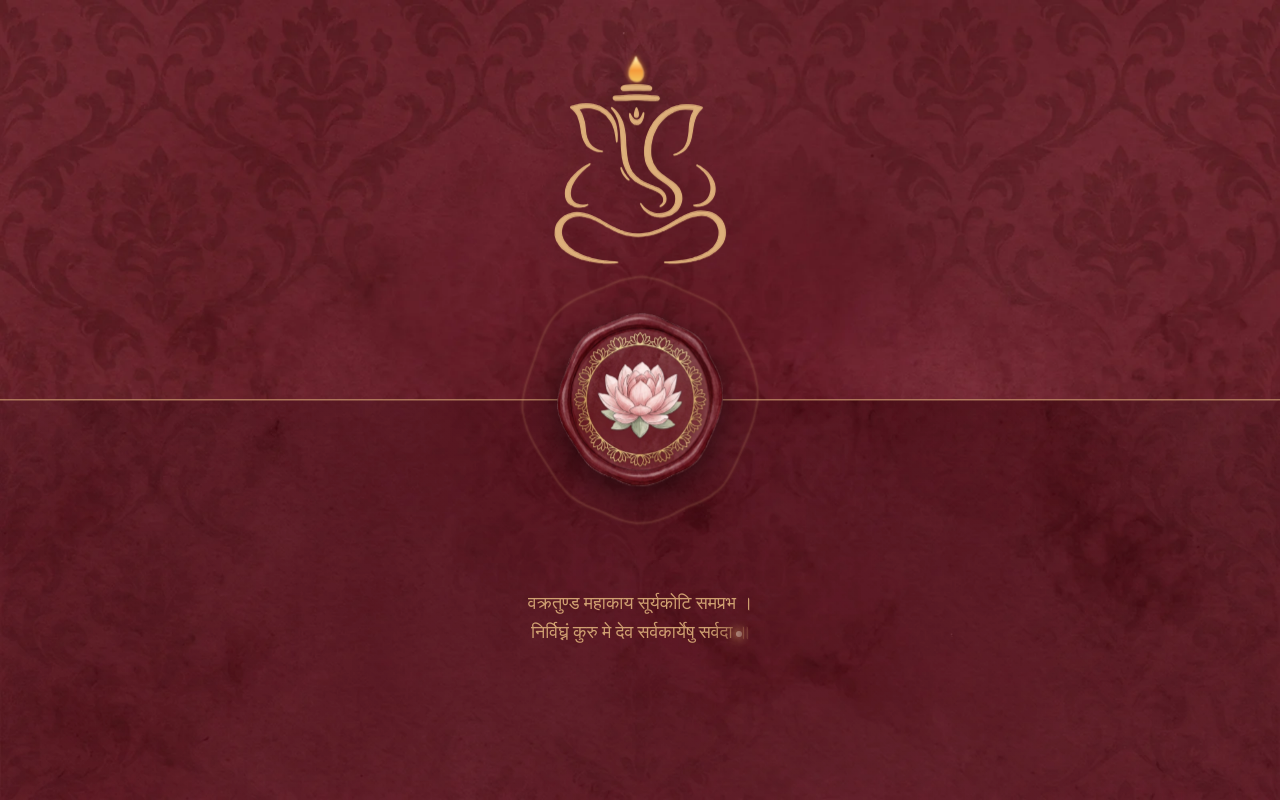
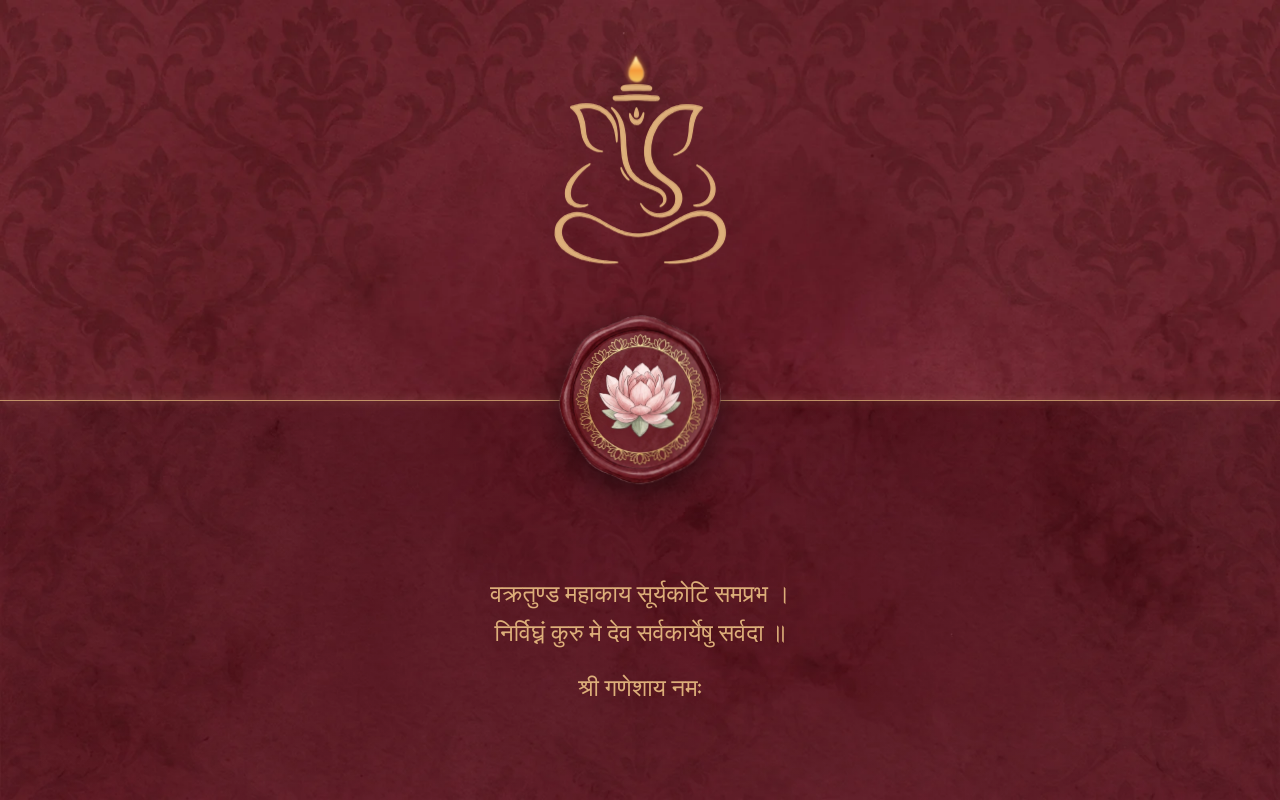
Before and after one commit to pandey407/engagement, a React (Vite) app: page / in a window 1280 px wide. Built offline with nearby package versions, Linux system fonts and the light colour scheme; a web font is replaced by a local one.

Commit message:
Envelope sequence: shloka assembles from gold dust (final as it lands), gold seam scratch, seal appears then pulses and becomes tappable

```diff
--- /dev/null
+++ b/src/components/DustText.tsx
@@ -0,0 +1,141 @@
+import { useEffect, useRef, useState } from 'react'
+import { prefersReducedMotion } from '../lib/motion'
+
+// Text that assembles itself from drifting gold dust (a "Thanos snap" in reverse), sweeping left to right.
+// A canvas flies dust particles (sampled from the text's own pixels) into place; right behind them the crisp
+// text is revealed by a sweeping mask, so each part turns sharp as its dust lands and the dust melts away.
+type Props = {
+  lines: string[]
+  className?: string
+  lineClassName?: string
+  start?: number // seconds before the dust starts moving
+  duration?: number // seconds for the sweep across all lines
+  onDone?: () => void
+}
+
+type P = { x: number; y: number; sx: number; sy: number; t0: number; crisp: number; size: number }
+
+const SPREAD = 90 // CSS px of margin around the text the dust can start from
+
+export function DustText({ lines, className = '', lineClassName = '', start = 0.3, duration = 2.8, onDone }: Props) {
+  const wrap = useRef<HTMLDivElement>(null)
+  const canvas = useRef<HTMLCanvasElement>(null)
+  const [sweep, setSweep] = useState<{ delay: number; length: number } | 'done' | null>(null)
+
+  useEffect(() => {
+    const box = wrap.current, cv = canvas.current
+    if (!box || !cv) return
+    if (prefersReducedMotion()) {
+      setSweep('done')
+      onDone?.()
+      return
+    }
+    let raf = 0
+    let cancelled = false
+
+    ;(async () => {
+      await document.fonts.ready
+      if (cancelled) return
+      const dpr = Math.min(window.devicePixelRatio || 1, 2)
+      const rect = box.getBoundingClientRect()
+      const W = rect.width + SPREAD * 2, H = rect.height + SPREAD * 2
+      cv.width = W * dpr; cv.height = H * dpr
+      cv.style.width = `${W}px`; cv.style.height = `${H}px`
+      const g = cv.getContext('2d')!
+      g.scale(dpr, dpr)
+
+      // 1. Draw the real text (same font, size, colour, position) to sample its pixels.
+      const spans = [...box.querySelectorAll<HTMLElement>('[data-line]')]
+      const style = getComputedStyle(spans[0])
+      const colour = style.color
+      g.font = `${style.fontWeight} ${style.fontSize} ${style.fontFamily}`
+      g.fillStyle = '#000'
+      g.textBaseline = 'alphabetic'
+      const lineBoxes: { top: number; bottom: number; left: number; width: number }[] = []
+      for (const s of spans) {
+        const r = s.getBoundingClientRect()
+        lineBoxes.push({ top: r.top - rect.top + SPREAD, bottom: r.bottom - rect.top + SPREAD, left: r.left - rect.left + SPREAD, width: r.width })
+        const m = g.measureText(s.textContent ?? '')
+        const asc = m.fontBoundingBoxAscent, desc = m.fontBoundingBoxDescent
+        const lh = parseFloat(getComputedStyle(s).lineHeight) || r.height
+        const baseline = r.top - rect.top + SPREAD + (lh - asc - desc) / 2 + asc
+        g.fillText(s.textContent ?? '', r.left - rect.left + SPREAD, baseline)
+      }
+      const img = g.getImageData(0, 0, cv.width, cv.height).data
+      g.clearRect(0, 0, W, H)
+
+      // 2. One particle per filled cell; each starts scattered up/right (dust blown back in) and lands in a
+      //    left-to-right sweep. Each line's crisp text is revealed by a hard-edged mask whose edge reaches a
+      //    particle exactly when it has landed; the particle vanishes at that moment, so the moment the dust
+      //    settles, that part of the text is final (no dust over crisp text, no soft half-revealed text).
+      const across = duration * 0.7 // seconds for the landing front to cross a line
+      const JIT = 0.12 // random spread in departure, keeps the dust organic
+      const FLY = duration * 0.35 // seconds each particle takes to land
+      const reveal = start + FLY + JIT // time the crisp edge passes x = 0 of a line
+      const step = 1.6, parts: P[] = []
+      for (let y = 0; y < H; y += step) {
+        const line = lineBoxes.find((l) => y >= l.top - 4 && y <= l.bottom + 4) ?? lineBoxes[0]
+        for (let x = 0; x < W; x += step) {
+          if (img[(Math.floor(y * dpr) * cv.width + Math.floor(x * dpr)) * 4 + 3] > 110) {
+            const a = Math.random() * Math.PI * 2, d = 25 + Math.random() * SPREAD
+            const xf = Math.min(Math.max((x - line.left) / line.width, 0), 1)
+            parts.push({
+              x, y,
+              sx: x + Math.cos(a) * d + 30 + Math.random() * 40,
+              sy: y + Math.sin(a) * d * 0.6 - 10,
+              t0: xf * across + Math.random() * JIT,
+              crisp: reveal + xf * across - start, // same clock as t0
+              size: 1.1 + Math.random() * 1.2,
+            })
+          }
+        }
+      }
+      const end = reveal + across - start + 0.05
+      const t0 = performance.now() + start * 1000
+      // Mask edge travels 0 → 100% of each line over `across` seconds (see .dust-reveal-run).
+      setSweep({ delay: reveal, length: across })
+      const ease = (t: number) => 1 - Math.pow(1 - t, 3)
+
+      const frame = (now: number) => {
+        const t = (now - t0) / 1000
+        g.clearRect(0, 0, W, H)
+        g.fillStyle = colour
+        for (const p of parts) {
+          const k = Math.min(Math.max((t - p.t0) / FLY, 0), 1)
+          if (k <= 0) continue
+          const e = ease(k)
+          if (t >= p.crisp) continue // the crisp text has taken over here
+          g.globalAlpha = Math.min(1, k * 1.6)
+          const s = p.size * (1 - e) + 1.6 * e
+          g.fillRect(p.sx + (p.x - p.sx) * e - s / 2, p.sy + (p.y - p.sy) * e - s / 2, s, s)
+        }
+        if (t < end) raf = requestAnimationFrame(frame)
+        else {
+          setSweep('done')
+          onDone?.()
+        }
+      }
+      raf = requestAnimationFrame(frame)
+    })()
+
+    return () => {
+      cancelled = true
+      cancelAnimationFrame(raf)
+    }
+  }, [])
+
+  const lineStyle =
+    sweep && sweep !== 'done' ? ({ animationDelay: `${sweep.delay}s`, animationDuration: `${sweep.length}s` } as const) : undefined
+  const lineClass = sweep === 'done' ? '' : sweep ? 'dust-reveal dust-reveal-run' : 'dust-reveal'
+
+  return (
+    <div ref={wrap} className={`relative ${className}`}>
+      {lines.map((l) => (
+        <span key={l} data-line className={`mx-auto block w-fit ${lineClass} ${lineClassName}`} style={lineStyle}>
+          {l}
+        </span>
+      ))}
+      <canvas ref={canvas} aria-hidden className="pointer-events-none absolute" style={{ left: -SPREAD, top: -SPREAD }} />
+    </div>
+  )
+}
--- a/src/components/Intro.tsx
+++ b/src/components/Intro.tsx
@@ -1,17 +1,29 @@
-import { useRef, type CSSProperties } from 'react'
+import { useEffect, useRef, useState, type CSSProperties } from 'react'
 import paperUrl from '../assets/envelope/paper.webp'
+import sealOutline from '../assets/seal/outline.svg?raw'
 import { invite } from '../content'
-import sealOutline from '../assets/seal/outline.svg?raw'
+import { gsap, prefersReducedMotion } from '../lib/motion'
+import { DustText } from './DustText'
 import { GaneshDraw } from './GaneshDraw'
 import { Seal } from './Ornaments'
-import { gsap, prefersReducedMotion } from '../lib/motion'
 
 const outlinePath = sealOutline.match(/ d="([^"]+)"/)?.[1] ?? ''
 const outlineView = sealOutline.match(/viewBox="([^"]+)"/)?.[1] ?? '0 0 100 100'
 
-// Shloka writing timing (seconds): starts while Ganesh is being drawn, one line after another.
-const WRITE_START = 0.8
-const WRITE_LINE = 2.6
+// Opening sequence (after Ganesh is drawn and the shloka has formed from dust):
+// invocation fades in → a gold line scratches across the seam → the seal appears → it bounces and becomes tappable.
+type Phase = 'writing' | 'invocation' | 'scratch' | 'seal' | 'ready'
+const NEXT: Record<Phase, [Phase, number] | null> = {
+  writing: null, // advanced by the shloka's onDone
+  invocation: ['scratch', 900],
+  scratch: ['seal', 900],
+  seal: ['ready', 700],
+  ready: null,
+}
+const at = (phase: Phase, from: Phase) => {
+  const order: Phase[] = ['writing', 'invocation', 'scratch', 'seal', 'ready']
+  return order.indexOf(phase) >= order.indexOf(from)
+}
 
 // Full-screen "envelope" the guest taps to open the invite.
 export function Intro({ onOpen }: { onOpen: () => void }) {
@@ -20,8 +32,17 @@ export function Intro({ onOpen }: { onOpen: () => void }) {
   const bottom = useRef<HTMLDivElement>(null)
   const content = useRef<HTMLDivElement>(null)
   const seal = useRef<HTMLButtonElement>(null)
+  const [phase, setPhase] = useState<Phase>(() => (prefersReducedMotion() ? 'ready' : 'writing'))
+
+  useEffect(() => {
+    const next = NEXT[phase]
+    if (!next) return
+    const id = setTimeout(() => setPhase(next[0]), next[1])
+    return () => clearTimeout(id)
+  }, [phase])
 
   const open = () => {
+    if (phase !== 'ready') return
     if (prefersReducedMotion()) return onOpen()
     gsap
       .timeline({ onComplete: onOpen })
@@ -34,41 +55,50 @@ export function Intro({ onOpen }: { onOpen: () => void }) {
 
   return (
     <div ref={root} className="fixed inset-0 z-50 overflow-hidden" style={{ '--paper': `url(${paperUrl})` } as CSSProperties}>
-      {/* Two envelope halves; the gold edges meet at the seam where the seal sits. */}
-      <div ref={top} className="envelope-flap absolute inset-x-0 top-0 h-1/2 border-b border-gold-light/60 shadow-[0_2px_10px_rgb(0_0_0/0.25)]" />
-      <div ref={bottom} className="envelope-flap-lower absolute inset-x-0 bottom-0 h-1/2 border-t border-gold-light/30" />
+      <div ref={top} className="envelope-flap absolute inset-x-0 top-0 h-1/2" />
+      <div ref={bottom} className="envelope-flap-lower absolute inset-x-0 bottom-0 h-1/2" />
 
       <div ref={content} className="text-cream">
-        {/* Top flap: Ganesh. Bottom flap: shloka and invocation, below the seal. */}
+        {/* Top flap: Ganesh draws himself. */}
         <div className="absolute inset-x-0 top-0 flex h-1/2 items-center justify-center pb-[min(19vw,5rem)]">
           <GaneshDraw className="w-[min(40vw,11rem,22svh)] text-gold-light drop-shadow-[0_6px_18px_rgb(0_0_0/0.35)]" />
         </div>
-        <div className="absolute inset-x-0 bottom-0 flex h-1/2 flex-col items-center justify-center gap-4 px-6 pt-[min(19vw,5rem)] text-center">
-          {/* The shloka is "written" line by line like a sacred text, then the invocation appears. */}
-          <p className="font-display text-base leading-relaxed text-gold-light/90 sm:text-lg">
-            {invite.shloka.map((line, i) => (
-              <span key={line} className="write-line" style={{ '--write-delay': `${WRITE_START + i * WRITE_LINE}s` } as CSSProperties}>
-                {line}
-              </span>
-            ))}
-          </p>
-          <p className="write-after font-display text-xl text-gold-light" style={{ animationDelay: `${WRITE_START + invite.shloka.length * WRITE_LINE}s` }}>
+
+        {/* Bottom flap: the shloka forms from gold dust, then the invocation. */}
+        <div className="absolute inset-x-0 bottom-0 flex h-1/2 flex-col items-center justify-center gap-5 px-5 pt-[min(19vw,5rem)] text-center">
+          <DustText
+            lines={invite.shloka}
+            className="font-display text-lg leading-relaxed text-gold-light sm:text-2xl"
+            onDone={() => setPhase((p) => (p === 'writing' ? 'invocation' : p))}
+          />
+          <p className={`font-display text-xl text-gold-light transition-all duration-1000 sm:text-2xl ${at(phase, 'invocation') ? 'opacity-100 blur-0' : 'translate-y-2 opacity-0 blur-sm'}`}>
             {invite.invocation}
           </p>
         </div>
+
+        {/* The seam: a gold line scratches across the envelope before the seal is placed. */}
+        <div
+          aria-hidden
+          className={`seam-line absolute inset-x-0 top-1/2 h-px origin-left bg-gold-light/80 ${at(phase, 'scratch') ? 'seam-line-drawn' : ''}`}
+        />
       </div>
 
       <button
         ref={seal}
         onClick={open}
+        disabled={phase !== 'ready'}
         aria-label={invite.openLabel}
-        className="absolute top-1/2 left-1/2 cursor-pointer w-[min(38vw,10rem)] -translate-x-1/2 -translate-y-1/2 drop-shadow-[0_10px_16px_rgb(0_0_0/0.5)] transition-[scale] duration-300 hover:scale-105 active:scale-95"
+        className={`absolute top-1/2 left-1/2 w-[min(38vw,10rem)] -translate-x-1/2 -translate-y-1/2 drop-shadow-[0_10px_16px_rgb(0_0_0/0.5)] ${
+          phase === 'ready' ? 'cursor-pointer' : 'pointer-events-none'
+        } ${at(phase, 'seal') ? 'seal-enter' : 'opacity-0'}`}
       >
-        {/* Gold rings shaped like the seal's wavy edge ripple outwards, and the seal pulses, to invite a tap. */}
-        <svg aria-hidden viewBox={outlineView} className="absolute inset-0 h-full w-full overflow-visible">
-          <path className="seal-ripple" d={outlinePath} />
-        </svg>
-        <Seal className="seal-pulse relative w-full" />
+        {/* Once ready: rings shaped like the seal's wavy edge ripple out, and the seal bounces. */}
+        {phase === 'ready' && (
+          <svg aria-hidden viewBox={outlineView} className="absolute inset-0 h-full w-full overflow-visible">
+            <path className="seal-ripple" d={outlinePath} />
+          </svg>
+        )}
+        <Seal className={`relative w-full ${phase === 'ready' ? 'seal-bounce' : ''}`} />
       </button>
     </div>
   )
--- a/src/index.css
+++ b/src/index.css
@@ -94,15 +94,7 @@ body {
   filter: drop-shadow(0 18px 30px rgb(74 10 24 / 0.25));
 }
 
-/* Envelope seal: slow pulse + expanding gold rings (traced to the seal's wavy edge) to show it can be pressed. */
-@keyframes seal-pulse {
-  0%, 100% { transform: scale(1); }
-  50% { transform: scale(1.06); }
-}
-.seal-pulse {
-  animation: seal-pulse 2.4s ease-in-out infinite;
-}
-/* One ring every 4s: it expands over the first 60%, then a calm pause. */
+/* Envelope seal: gold rings (traced to the seal's wavy edge) ripple out once it is ready. */
 @keyframes seal-ripple {
   0% { transform: scale(0.95); opacity: 0.8; }
   60%, 100% { transform: scale(1.6); opacity: 0; }
@@ -152,52 +144,50 @@ body {
   80% { transform: scale(1.02, 0.97) skewX(2.5deg); filter: drop-shadow(0 0 5px rgb(255 175 65 / 0.7)); }
 }
 
-/* Shloka written like ink on a sacred text: a feathered mask sweeps each line left to right,
-   with a small glowing nib at the writing edge. (Whole lines, so Devanagari conjuncts stay intact.) */
-.write-line {
-  position: relative;
-  display: block;
-  width: fit-content;
-  margin-inline: auto;
-  -webkit-mask: linear-gradient(90deg, #000 45%, transparent 55%) 100% 0 / 220% 100% no-repeat;
-  mask: linear-gradient(90deg, #000 45%, transparent 55%) 100% 0 / 220% 100% no-repeat;
-  animation: write-ink 2.4s linear var(--write-delay, 0s) forwards;
+/* DustText: the crisp text sits behind a hard-edged mask whose edge moves 0 → 100% of the line exactly as the
+   dust lands (mask is 200% wide, half opaque: position 100% hides all, 0% shows all, edge = linear in between). */
+.dust-reveal {
+  -webkit-mask: linear-gradient(90deg, #000 50%, transparent 50%) 100% 0 / 200% 100% no-repeat;
+  mask: linear-gradient(90deg, #000 50%, transparent 50%) 100% 0 / 200% 100% no-repeat;
 }
-@keyframes write-ink {
+.dust-reveal-run {
+  animation: dust-reveal 2s linear forwards;
+}
+@keyframes dust-reveal {
   to { -webkit-mask-position: 0 0; mask-position: 0 0; }
 }
-.write-line::after {
-  content: '';
-  position: absolute;
-  top: 45%;
-  left: -10%;
-  width: 6px;
-  height: 6px;
-  border-radius: 999px;
-  background: #fff3d1;
-  box-shadow: 0 0 10px 3px rgb(255 205 120 / 0.8);
-  opacity: 0;
-  animation: write-nib 2.4s linear var(--write-delay, 0s) forwards;
+
+/* Envelope sequence: the seam line scratches across, the seal drops in, then bounces to invite a tap. */
+.seam-line {
+  transform: scaleX(0);
+  box-shadow: 0 0 8px rgb(221 175 122 / 0.8);
 }
-@keyframes write-nib {
-  0% { left: -10%; opacity: 0; }
-  8% { opacity: 1; }
-  88% { opacity: 1; }
-  100% { left: 110%; opacity: 0; }
+.seam-line-drawn {
+  animation: seam-scratch 0.9s cubic-bezier(0.6, 0, 0.2, 1) forwards;
 }
-.write-after {
-  opacity: 0;
-  animation: write-after 1.2s ease forwards;
+@keyframes seam-scratch {
+  from { transform: scaleX(0); }
+  to { transform: scaleX(1); }
 }
-@keyframes write-after {
-  from { opacity: 0; transform: translateY(6px); filter: blur(2px); }
-  to { opacity: 1; transform: none; filter: none; }
+.seal-enter {
+  animation: seal-enter 0.7s cubic-bezier(0.34, 1.56, 0.64, 1) forwards;
+}
+@keyframes seal-enter {
+  from { opacity: 0; scale: 0.3; rotate: -25deg; }
+  to { opacity: 1; scale: 1; rotate: 0deg; }
+}
+.seal-bounce {
+  animation: seal-pulse 2.4s ease-in-out infinite;
+}
+@keyframes seal-pulse {
+  0%, 100% { transform: scale(1); }
+  50% { transform: scale(1.08); }
 }
 
 @media (prefers-reduced-motion: reduce) {
-  .seal-pulse, .ganesh-flame { animation: none; }
-  .write-line { -webkit-mask: none; mask: none; animation: none; }
-  .write-line::after { display: none; }
+  .seal-bounce, .ganesh-flame { animation: none; }
+  .seam-line { transform: none; }
+  .dust-reveal { -webkit-mask: none; mask: none; }
   .seal-ripple { display: none; }
 }
 
```
